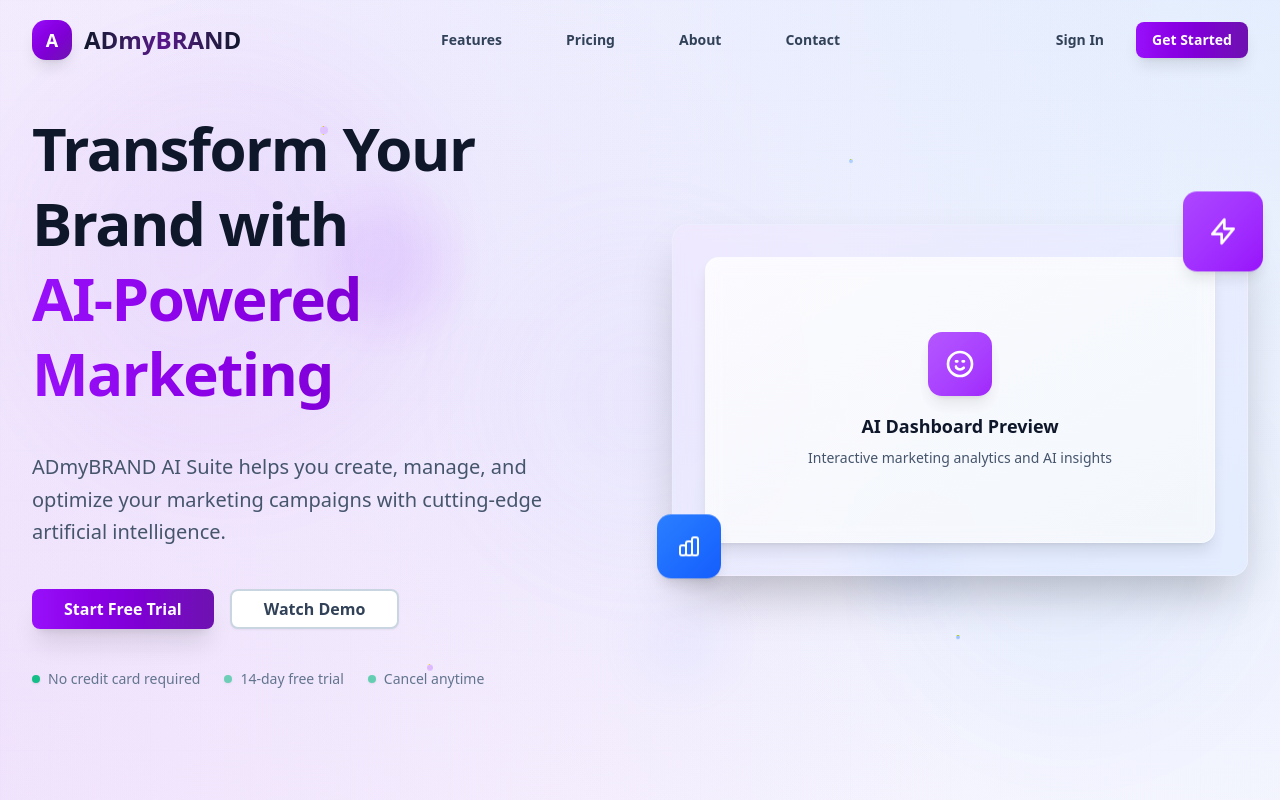
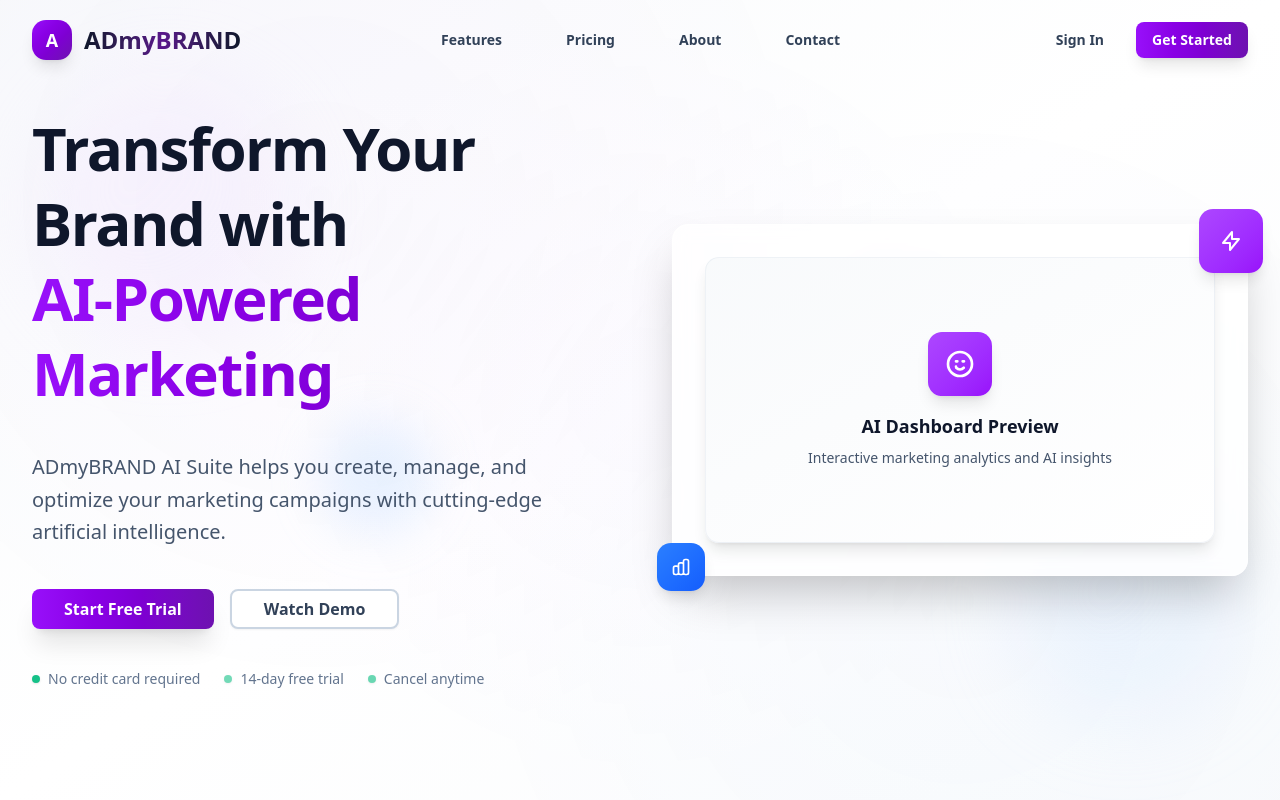
Before and after one commit to Kshitijknk07/admybrand-ai-suite, a Next.js app: page / in a window 1280 px wide. Shown: the top 800 px of the page. Built offline with nearby package versions, Linux system fonts and the light colour scheme.

Commit message:
Refactor HeroSection and Features Section for improved design and animation. Updated background gradients, streamlined particle animations, and enhanced layout consistency. Removed redundant elements for a cleaner UI.

```diff
--- a/src/app/page.tsx
+++ b/src/app/page.tsx
@@ -15,7 +15,10 @@
       <HeroSection />
 
       {/* Features Section */}
-      <section id="features" className="py-20 lg:py-32 bg-white">
+      <section
+        id="features"
+        className="py-20 lg:py-32 bg-gradient-to-br from-slate-50 via-white to-slate-50/80"
+      >
         <div className="container mx-auto px-4 sm:px-6 lg:px-8">
           <div className="text-center mb-16">
             <h2 className="text-3xl sm:text-4xl lg:text-5xl font-bold text-slate-900 mb-6">
@@ -31,7 +34,7 @@
           </div>
 
           <div className="grid grid-cols-1 md:grid-cols-2 lg:grid-cols-3 gap-8">
-            <Card className="hover:shadow-2xl transition-all duration-300 border-0 shadow-xl bg-gradient-to-br from-white to-slate-50/50">
+            <Card className="hover:shadow-2xl transition-all duration-300 border-0 shadow-xl bg-white/80 backdrop-blur-sm">
               <CardHeader>
                 <div className="w-14 h-14 bg-gradient-to-br from-purple-500 to-purple-600 rounded-xl flex items-center justify-center mb-4 shadow-lg">
                   <svg
@@ -64,7 +67,7 @@
               </CardContent>
             </Card>
 
-            <Card className="hover:shadow-2xl transition-all duration-300 border-0 shadow-xl bg-gradient-to-br from-white to-slate-50/50">
+            <Card className="hover:shadow-2xl transition-all duration-300 border-0 shadow-xl bg-white/80 backdrop-blur-sm">
               <CardHeader>
                 <div className="w-14 h-14 bg-gradient-to-br from-purple-500 to-purple-600 rounded-xl flex items-center justify-center mb-4 shadow-lg">
                   <svg
@@ -97,7 +100,7 @@
               </CardContent>
             </Card>
 
-            <Card className="hover:shadow-2xl transition-all duration-300 border-0 shadow-xl bg-gradient-to-br from-white to-slate-50/50">
+            <Card className="hover:shadow-2xl transition-all duration-300 border-0 shadow-xl bg-white/80 backdrop-blur-sm">
               <CardHeader>
                 <div className="w-14 h-14 bg-gradient-to-br from-purple-500 to-purple-600 rounded-xl flex items-center justify-center mb-4 shadow-lg">
                   <svg
@@ -134,7 +137,7 @@
       </section>
 
       {/* More sections will be added here */}
-      <section className="py-20 bg-gradient-to-br from-slate-50 to-purple-50/30">
+      <section className="py-20 bg-gradient-to-br from-slate-50 via-white to-slate-50/80">
         <div className="container mx-auto px-4 sm:px-6 lg:px-8 text-center">
           <h2 className="text-3xl font-bold text-slate-900 mb-4">
             More Sections Coming Soon
--- a/src/components/sections/hero-section.tsx
+++ b/src/components/sections/hero-section.tsx
@@ -11,19 +11,23 @@
   const ctaRef = useRef<HTMLDivElement>(null);
   const indicatorsRef = useRef<HTMLDivElement>(null);
   const imageRef = useRef<HTMLDivElement>(null);
-  const backgroundRef = useRef<HTMLDivElement>(null);
+  const particlesRef = useRef<HTMLDivElement>(null);
 
   useEffect(() => {
     const tl = gsap.timeline({ delay: 0.05 });
 
-    // Background animation
-    if (backgroundRef.current) {
-      gsap.to(backgroundRef.current, {
-        backgroundPosition: "200% 200%",
-        duration: 20,
-        ease: "none",
+    // Clean particle animation
+    if (particlesRef.current) {
+      const particles = particlesRef.current.children;
+      gsap.to(particles, {
+        y: -20,
+        opacity: 0,
+        duration: 3,
+        stagger: 0.1,
+        ease: "power2.out",
         repeat: -1,
         yoyo: true,
+        delay: (index) => index * 0.2,
       });
     }
 
@@ -110,77 +114,58 @@
       ref={heroRef}
       className="relative min-h-screen flex items-center overflow-hidden"
     >
-      {/* Animated Background Gradient */}
+      {/* Clean Modern Background */}
+      <div className="absolute inset-0 bg-gradient-to-br from-slate-50 via-white to-slate-50/80" />
+
+      {/* Subtle Mesh Gradient Overlay */}
       <div
-        ref={backgroundRef}
-        className="absolute inset-0 bg-gradient-to-br from-slate-50 via-purple-50/30 to-blue-50/20"
+        className="absolute inset-0 opacity-30"
         style={{
-          backgroundImage: `
-            radial-gradient(circle at 20% 80%, rgba(147, 51, 234, 0.1) 0%, transparent 50%),
-            radial-gradient(circle at 80% 20%, rgba(59, 130, 246, 0.1) 0%, transparent 50%),
-            radial-gradient(circle at 40% 40%, rgba(168, 85, 247, 0.05) 0%, transparent 50%),
-            linear-gradient(45deg, rgba(147, 51, 234, 0.05) 0%, rgba(59, 130, 246, 0.05) 100%)
+          background: `
+            radial-gradient(circle at 25% 25%, rgba(147, 51, 234, 0.08) 0%, transparent 50%),
+            radial-gradient(circle at 75% 75%, rgba(59, 130, 246, 0.08) 0%, transparent 50%),
+            radial-gradient(circle at 50% 50%, rgba(168, 85, 247, 0.05) 0%, transparent 50%)
           `,
-          backgroundSize: "200% 200%, 200% 200%, 200% 200%, 100% 100%",
         }}
       />
 
-      {/* Floating Geometric Shapes */}
-      <div className="absolute inset-0 overflow-hidden">
-        {/* Large floating circles */}
-        <div className="absolute top-20 left-10 w-96 h-96 bg-gradient-to-br from-purple-400/10 to-purple-600/5 rounded-full blur-3xl animate-pulse" />
-        <div
-          className="absolute bottom-20 right-10 w-80 h-80 bg-gradient-to-br from-blue-400/10 to-blue-600/5 rounded-full blur-3xl animate-pulse"
-          style={{ animationDelay: "1s" }}
-        />
-        <div
-          className="absolute top-1/2 left-1/2 transform -translate-x-1/2 -translate-y-1/2 w-72 h-72 bg-gradient-to-br from-purple-300/8 to-blue-300/8 rounded-full blur-3xl animate-pulse"
-          style={{ animationDelay: "2s" }}
-        />
-
-        {/* Small floating dots */}
-        <div
-          className="absolute top-32 left-1/4 w-2 h-2 bg-purple-400/30 rounded-full animate-bounce"
-          style={{ animationDelay: "0.5s" }}
-        />
-        <div
-          className="absolute top-40 right-1/3 w-1 h-1 bg-blue-400/40 rounded-full animate-bounce"
-          style={{ animationDelay: "1.5s" }}
-        />
-        <div
-          className="absolute bottom-32 left-1/3 w-1.5 h-1.5 bg-purple-500/30 rounded-full animate-bounce"
-          style={{ animationDelay: "2.5s" }}
-        />
-        <div
-          className="absolute bottom-40 right-1/4 w-1 h-1 bg-blue-500/40 rounded-full animate-bounce"
-          style={{ animationDelay: "3s" }}
-        />
+      {/* Clean Animated Particles */}
+      <div ref={particlesRef} className="absolute inset-0 overflow-hidden">
+        {[...Array(12)].map((_, i) => (
+          <div
+            key={i}
+            className="absolute w-1 h-1 bg-purple-400/20 rounded-full"
+            style={{
+              left: `${Math.random() * 100}%`,
+              top: `${Math.random() * 100}%`,
+              animationDelay: `${i * 0.3}s`,
+            }}
+          />
+        ))}
       </div>
 
-      {/* Animated Grid Pattern */}
-      <div className="absolute inset-0 opacity-5">
+      {/* Elegant Floating Elements */}
+      <div className="absolute inset-0 overflow-hidden">
+        {/* Large subtle orbs */}
+        <div className="absolute top-20 left-10 w-64 h-64 bg-gradient-to-br from-purple-100/40 to-purple-200/20 rounded-full blur-2xl" />
+        <div className="absolute bottom-20 right-10 w-56 h-56 bg-gradient-to-br from-blue-100/40 to-blue-200/20 rounded-full blur-2xl" />
+
+        {/* Medium accent orbs */}
+        <div className="absolute top-1/3 right-1/4 w-32 h-32 bg-gradient-to-br from-purple-200/30 to-purple-300/20 rounded-full blur-xl" />
+        <div className="absolute bottom-1/3 left-1/4 w-28 h-28 bg-gradient-to-br from-blue-200/30 to-blue-300/20 rounded-full blur-xl" />
+      </div>
+
+      {/* Subtle Grid Pattern */}
+      <div className="absolute inset-0 opacity-[0.02]">
         <div
           className="absolute inset-0"
           style={{
             backgroundImage: `
-            linear-gradient(rgba(147, 51, 234, 0.1) 1px, transparent 1px),
-            linear-gradient(90deg, rgba(147, 51, 234, 0.1) 1px, transparent 1px)
-          `,
-            backgroundSize: "50px 50px",
+              linear-gradient(rgba(147, 51, 234, 0.1) 1px, transparent 1px),
+              linear-gradient(90deg, rgba(147, 51, 234, 0.1) 1px, transparent 1px)
+            `,
+            backgroundSize: "60px 60px",
           }}
-        />
-      </div>
-
-      {/* Gradient Orbs */}
-      <div className="absolute inset-0 overflow-hidden">
-        <div className="absolute top-1/4 left-1/4 w-32 h-32 bg-gradient-to-br from-purple-400/20 to-purple-600/10 rounded-full blur-xl animate-pulse" />
-        <div
-          className="absolute bottom-1/4 right-1/4 w-24 h-24 bg-gradient-to-br from-blue-400/20 to-blue-600/10 rounded-full blur-xl animate-pulse"
-          style={{ animationDelay: "1s" }}
-        />
-        <div
-          className="absolute top-3/4 left-1/2 w-20 h-20 bg-gradient-to-br from-purple-300/15 to-blue-300/15 rounded-full blur-xl animate-pulse"
-          style={{ animationDelay: "2s" }}
         />
       </div>
 
@@ -269,11 +254,11 @@
           <div ref={imageRef} className="relative lg:order-2">
             <div className="relative">
               {/* Main Hero Image/Video Container */}
-              <div className="relative bg-gradient-to-br from-purple-100/50 to-blue-100/50 rounded-2xl p-8 shadow-2xl backdrop-blur-sm border border-white/20">
-                <div className="aspect-video bg-gradient-to-br from-white/80 to-slate-50/80 rounded-xl shadow-lg flex items-center justify-center backdrop-blur-sm border border-white/30">
+              <div className="relative bg-white/80 rounded-2xl p-8 shadow-2xl backdrop-blur-sm border border-white/50">
+                <div className="aspect-video bg-gradient-to-br from-slate-50 to-white rounded-xl shadow-lg flex items-center justify-center backdrop-blur-sm border border-slate-200/50">
                   {/* Placeholder for hero image/video */}
                   <div className="text-center space-y-4">
-                    <div className="w-16 h-16 bg-gradient-to-br from-purple-500 to-purple-600 rounded-xl flex items-center justify-center mx-auto shadow-lg animate-pulse">
+                    <div className="w-16 h-16 bg-gradient-to-br from-purple-500 to-purple-600 rounded-xl flex items-center justify-center mx-auto shadow-lg">
                       <svg
                         className="w-8 h-8 text-white"
                         fill="none"
@@ -299,13 +284,10 @@
                   </div>
                 </div>
 
-                {/* Floating Elements */}
-                <div
-                  className="absolute -top-4 -right-4 w-20 h-20 bg-gradient-to-br from-purple-500 to-purple-600 rounded-xl shadow-lg flex items-center justify-center animate-bounce"
-                  style={{ animationDelay: "0.5s" }}
-                >
+                {/* Clean Floating Elements */}
+                <div className="absolute -top-4 -right-4 w-16 h-16 bg-gradient-to-br from-purple-500 to-purple-600 rounded-xl shadow-lg flex items-center justify-center">
                   <svg
-                    className="w-8 h-8 text-white"
+                    className="w-6 h-6 text-white"
                     fill="none"
                     stroke="currentColor"
                     viewBox="0 0 24 24"
@@ -319,12 +301,9 @@
                   </svg>
                 </div>
 
-                <div
-                  className="absolute -bottom-4 -left-4 w-16 h-16 bg-gradient-to-br from-blue-500 to-blue-600 rounded-xl shadow-lg flex items-center justify-center animate-bounce"
-                  style={{ animationDelay: "1s" }}
-                >
+                <div className="absolute -bottom-4 -left-4 w-12 h-12 bg-gradient-to-br from-blue-500 to-blue-600 rounded-xl shadow-lg flex items-center justify-center">
                   <svg
-                    className="w-6 h-6 text-white"
+                    className="w-5 h-5 text-white"
                     fill="none"
                     stroke="currentColor"
                     viewBox="0 0 24 24"
```
